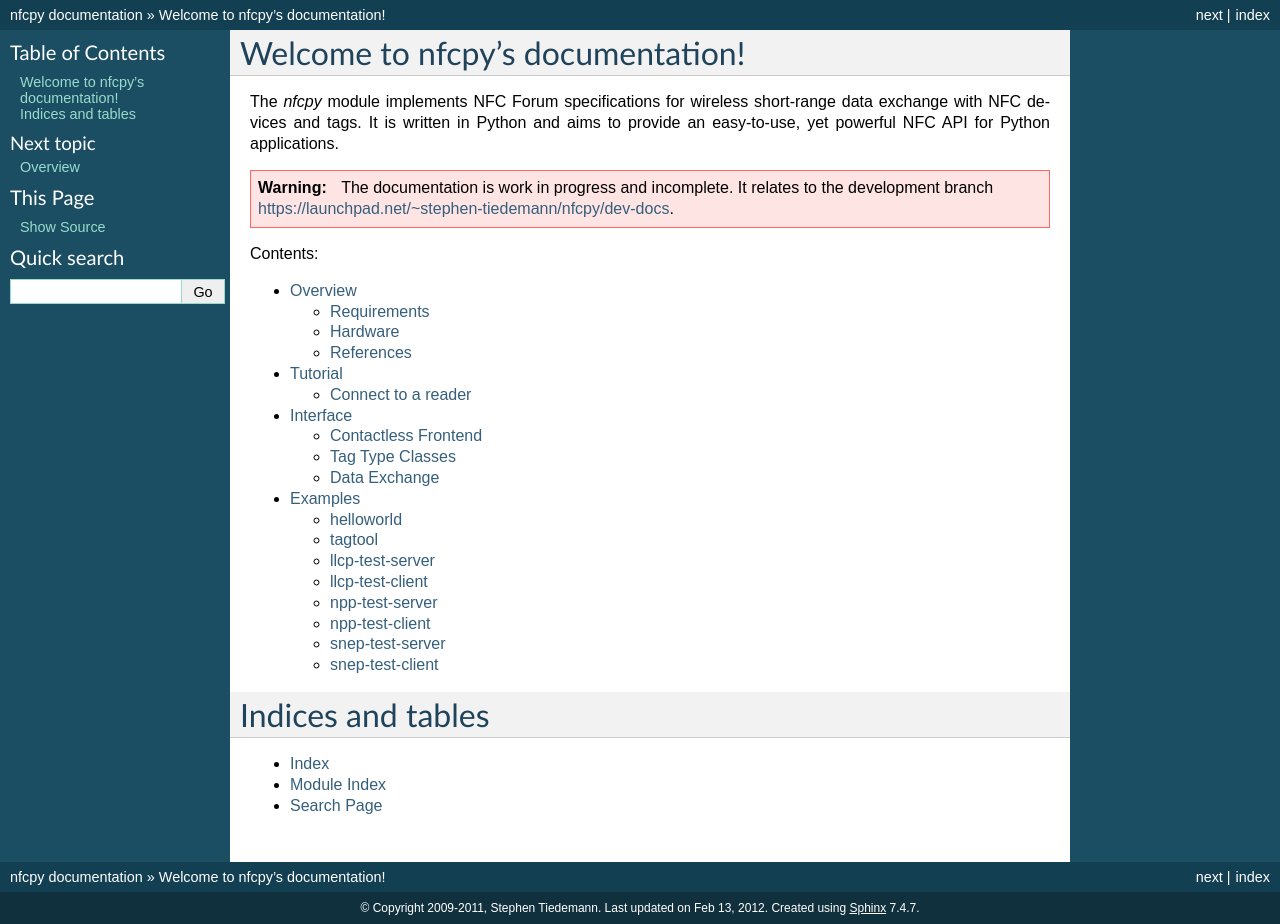
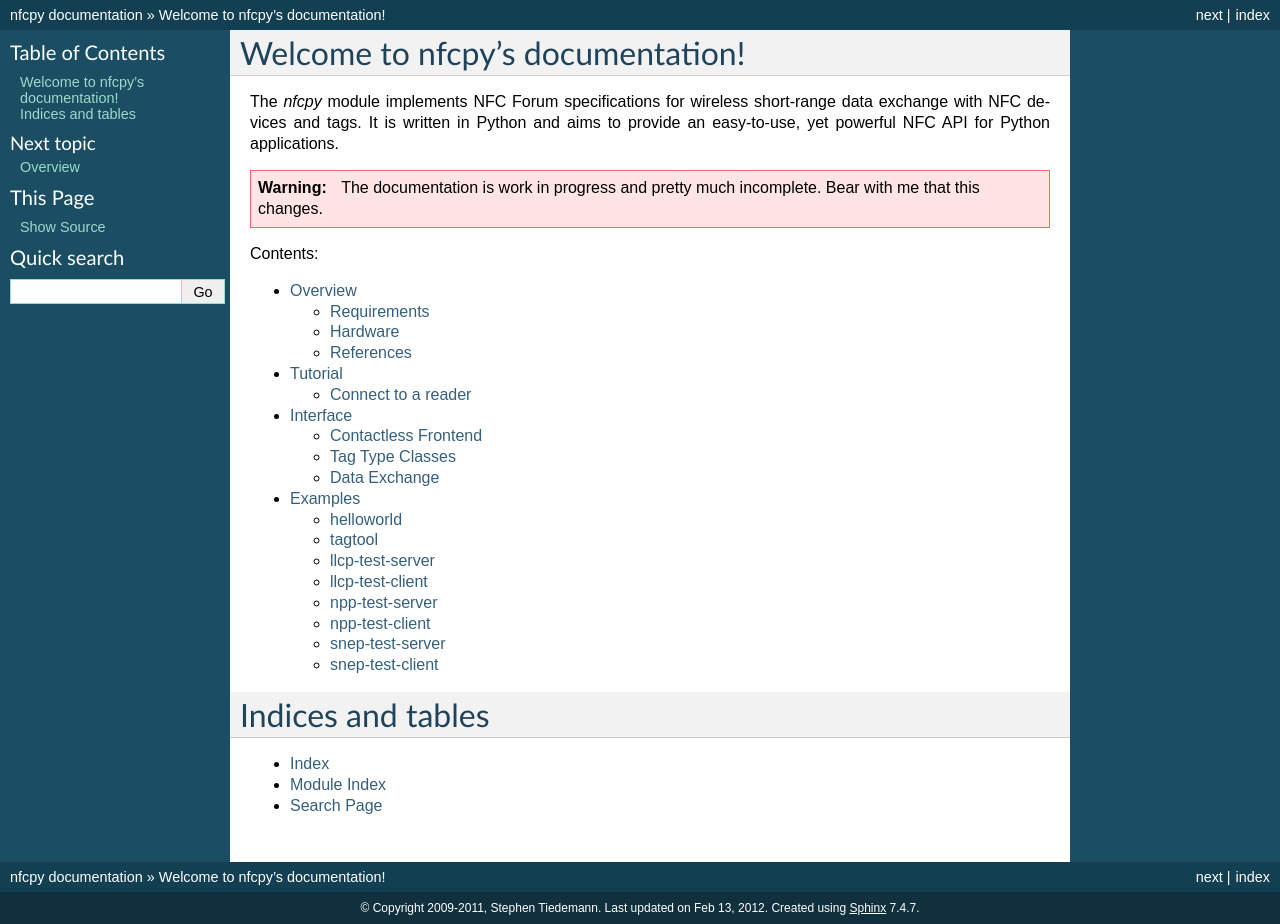
Before and after one commit to nfcpy/nfcpy, a Sphinx documentation site: the page built from docs/index.rst, in a window 1280 px wide. Built offline with Sphinx 7.4.7, drawn with Linux system fonts in a browser that asks for light colours.

Commit message:
changed documentation warning as it is now created from the trunk and no longer the dev-docs branch

```diff
--- a/docs/index.rst
+++ b/docs/index.rst
@@ -8,7 +8,7 @@
 
 .. warning::
 
-   The documentation is work in progress and incomplete. It relates to the development branch https://launchpad.net/~stephen-tiedemann/nfcpy/dev-docs.
+   The documentation is work in progress and pretty much incomplete. Bear with me that this changes.
 
 Contents:
 
```
